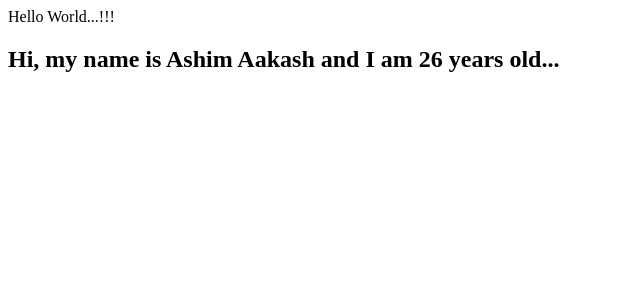
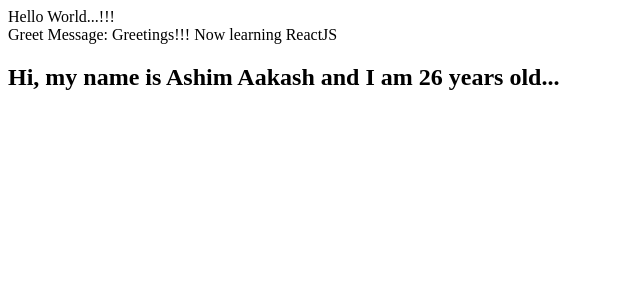
Before and after one commit to ashimaakash03/reactjs-project, a React (Vite) app in the folder reactjs-project/: page / in a window 1280 px wide. Shown: the top 300 px of the page, without its empty margins (0-640 px from the left). Built offline with nearby package versions, Linux system fonts and the light colour scheme.

Commit message:
created function and displayed message in Hello component

```diff
--- a/reactjs-project/src/components/Hello.jsx
+++ b/reactjs-project/src/components/Hello.jsx
@@ -3,10 +3,17 @@ function Hello() {
   const age = 26;
 
   return (
-    <h2>
-      Hi, my name is {name} and I am {age} years old...
-    </h2>
+    <>
+      <div className="message">Greet Message: {greetMessage()}</div>
+      <h2>
+        Hi, my name is {name} and I am {age} years old...
+      </h2>
+    </>
   );
 }
 
+function greetMessage() {
+  return "Greetings!!! Now learning ReactJS";
+}
+
 export default Hello;
```
